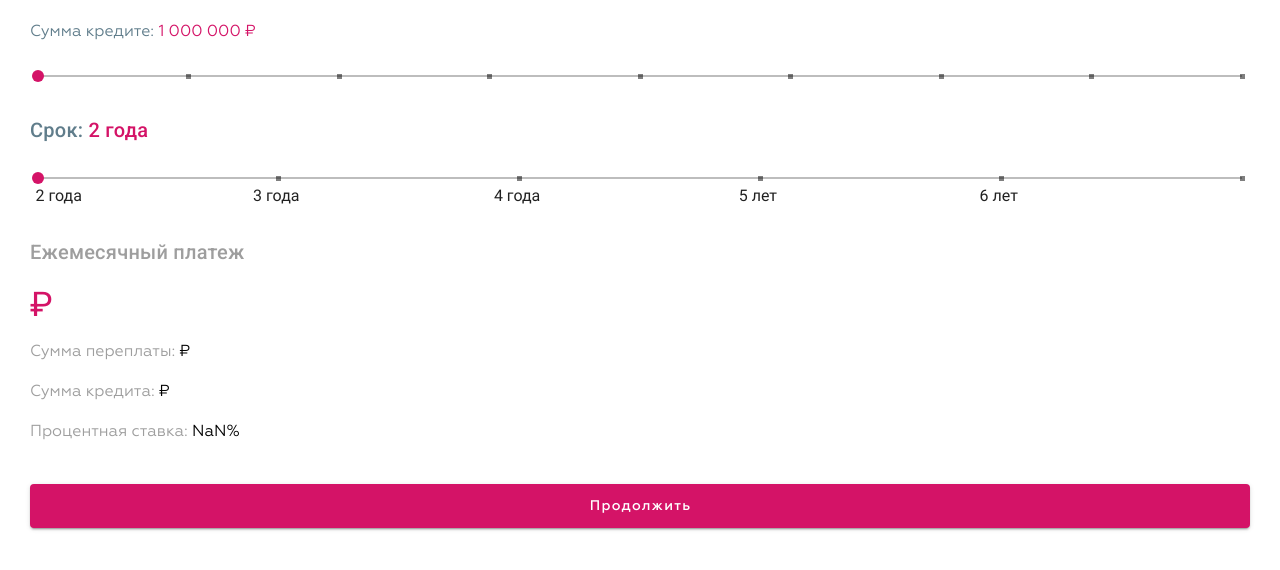
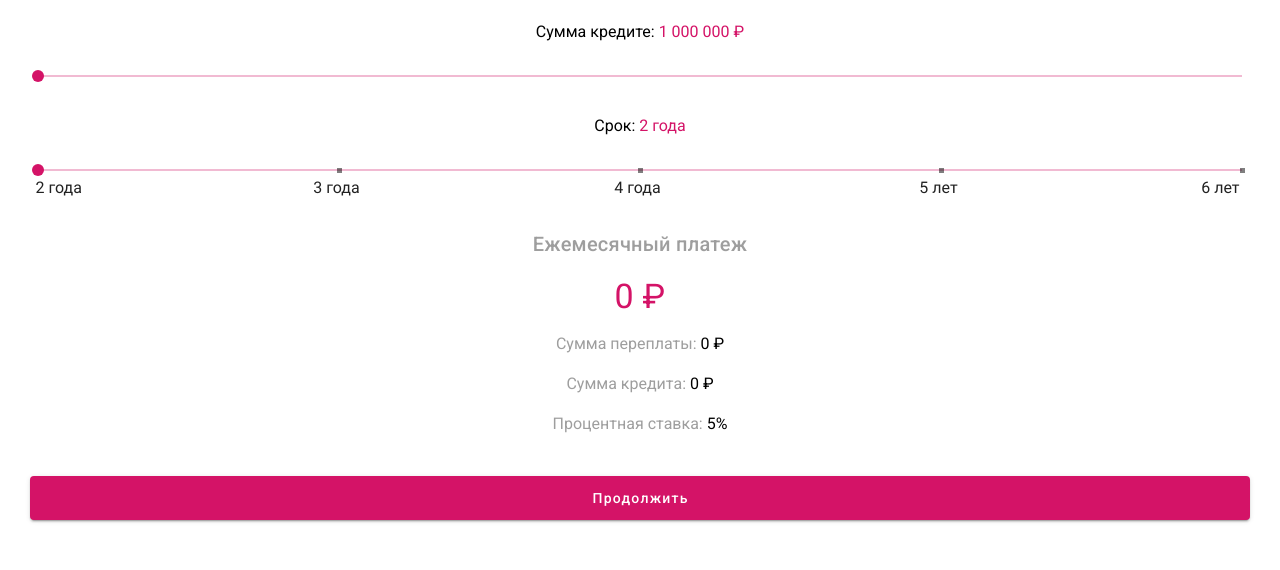
Before and after one commit to SuperbCoders/F-telegram-bot-RKO, a Vue app in the folder vuejs/: page /credit-page in a window 1280 px wide. Shown: the top 570 px of the page. Built offline with nearby package versions, Linux system fonts and the light colour scheme; a web font is replaced by a local one.

Commit message:
fix(frontend): update styles range

```diff
--- a/vuejs/src/views/credit/creditForm.vue
+++ b/vuejs/src/views/credit/creditForm.vue
@@ -1,10 +1,9 @@
 <template>
-  <div class="credit_section">
+  <div class="credit_section text-center">
     <p class="credit_section_title blue-grey--text">
-      <span>Сумма кредите:</span>
-      <span class="primary--text"
-        >
-     {{ getFormattedCurrency(formData["loanAmount"]) }} &#8381;</span
+      <span class="credit_section_title">Сумма кредите:</span>
+      <span class="primary--text">
+        {{ getFormattedCurrency(formData["loanAmount"]) }} &#8381;</span
       >
     </p>
     <v-slider
@@ -12,14 +11,12 @@
       :min="1000000"
       v-model="formData['loanAmount']"
       step="500000"
-      track-color="light-grey"
-      tick-size="5"
-      ticks="always"
+      track-color="#F1BAD2"
       track-fill-color="primary"
     ></v-slider>
-    <p class="title blue-grey--text">
+    <p class="credit_section_title">
       Срок:
-      <span class="primary--text">
+      <span class="primary--text ">
         {{ formData["loanTerm"] }}
         {{ getFormattedYearNoun(formData["loanTerm"]) }}
       </span>
@@ -27,42 +24,47 @@
     <v-slider
       class="d-none d-sm-block"
       :tick-labels="loanTermTickLabels"
-      :max="7"
+      :max="6"
       :min="2"
       step="1"
       v-model="formData['loanTerm']"
       ticks
-      track-color="light-grey"
+      track-color="#F1BAD2"
+      track-fill-color="primary"
       tick-size="5"
-      track-fill-color="primary"
     ></v-slider>
     <v-slider
       class="d-sm-none"
+      v-model="formData['loanTerm']"
       :tick-labels="smallLoanTermTickLabels"
-      :max="7"
+      :max="6"
       :min="2"
-      step="1"
-      ticks
-      track-color="light-grey"
-      tick-size="5"
+      track-color="#F1BAD2"
       track-fill-color="primary"
     ></v-slider>
     <p class="mt-5 title grey--text">Ежемесячный платеж</p>
     <v-scroll-y-transition hide-on-leave>
       <p :key="monthlyPayment" class="display-1 primary--text">
-        {{ getFormattedCurrency(monthlyPayment) }} &#8381;
+        <!-- {{ getFormattedCurrency(monthlyPayment) }} -->
+        0  &#8381;
       </p>
     </v-scroll-y-transition>
     <p class="grey--text">
       Сумма переплаты:
       <span class="black--text"
-        >{{ getFormattedCurrency(interestAmount) }} &#8381;</span
+        >
+        <!-- {{ getFormattedCurrency(interestAmount) }} &#8381; -->
+        0 &#8381;
+      </span
       >
     </p>
     <p class="grey--text">
       Сумма кредита:
       <span class="black--text"
-        >{{ getFormattedCurrency(totalLoanAmount) }} &#8381;</span
+        >
+        <!-- {{ getFormattedCurrency(totalLoanAmount) }} &#8381; -->
+        0 &#8381;
+        </span
       >
     </p>
     <p class="grey--text">
@@ -70,7 +72,12 @@
       <span class="black--text">{{ interestRate * 100 }}%</span>
     </p>
     <v-btn block large class="mt-10 auth_form_bth" color="primary">
-      <router-link class="auth_form_bth color-white text-decoration-none" to="/document"> Продолжить </router-link>
+      <router-link
+        class="auth_form_bth color-white text-decoration-none"
+        to="/document"
+      >
+        Продолжить
+      </router-link>
     </v-btn>
   </div>
 </template>
@@ -79,15 +86,12 @@
 export default {
   data() {
     return {
-      formData: {},
-      loanTermTickLabels: [
-      "2 года",
-      "3 года",
-      "4 года",
-      "5 лет",
-      "6 лет",
-    ],
-    smallLoanTermTickLabels: ["2 года", "", "4 года", "", "6 лет"],
+      formData: {
+        loanAmount: 0
+      },
+      loanTermTickLabels: ["2 года", "3 года", "4 года", "5 лет", "6 лет"],
+      smallLoanTermTickLabels: ["2 года", "", "4 года", "", "6 лет"],
+      interestRate: 0.05,
     };
   },
   methods: {
@@ -95,6 +99,24 @@ export default {
       if (number) {
         return parseFloat(number).toLocaleString("ru-RU");
       }
+    },
+    interestAmount: function () {
+      let loanTerm = this.formData["loanTerm"] * 12 || 24;
+      let loanAmount = this.formData["loanAmount"] || 1000000;
+      let result = this.monthlyPayment * loanTerm - loanAmount;
+      return parseFloat(result).toFixed(2);
+    },
+    totalLoanAmount: function () {
+      let loanAmount = this.formData["loanAmount"] || 1000000;
+      let result = parseFloat(loanAmount) + parseFloat(this.interestAmount);
+      return result.toFixed(2);
+    },
+    monthlyPayment: function () {
+      let r = this.interestRate / 12;
+      let n = this.formData["loanTerm"] * 12 || 24;
+      let P = this.formData["loanAmount"] || 1000000;
+      let result = (P * (r * (1 + r) ** n)) / ((1 + r) ** n - 1);
+      return parseFloat(result).toFixed(2);
     },
     getFormattedYearNoun: function (number) {
       const ORDER = [2, 0, 1, 1, 1, 2];
@@ -110,4 +132,11 @@ export default {
 </script>
 
 <style>
+.credit_section_title {
+    color: black !important;
+    font-family: Roboto;
+}
+.credit_section {
+    font-family: Roboto;
+}
 </style>
```
